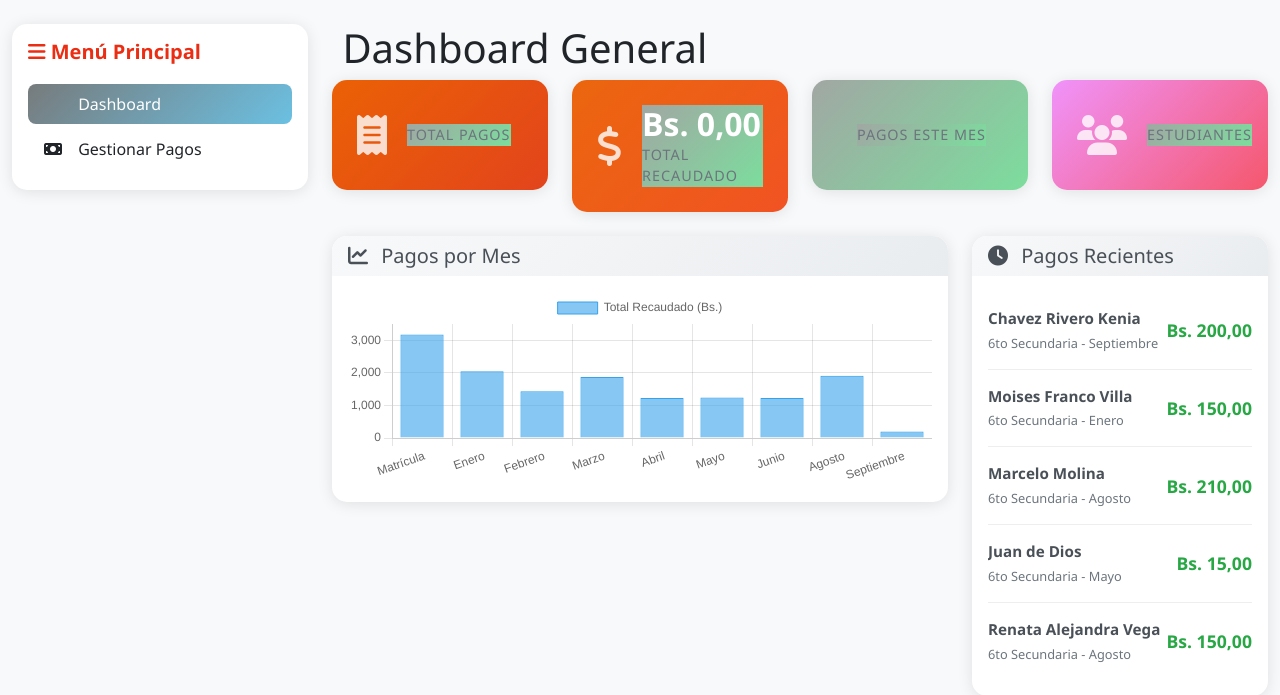
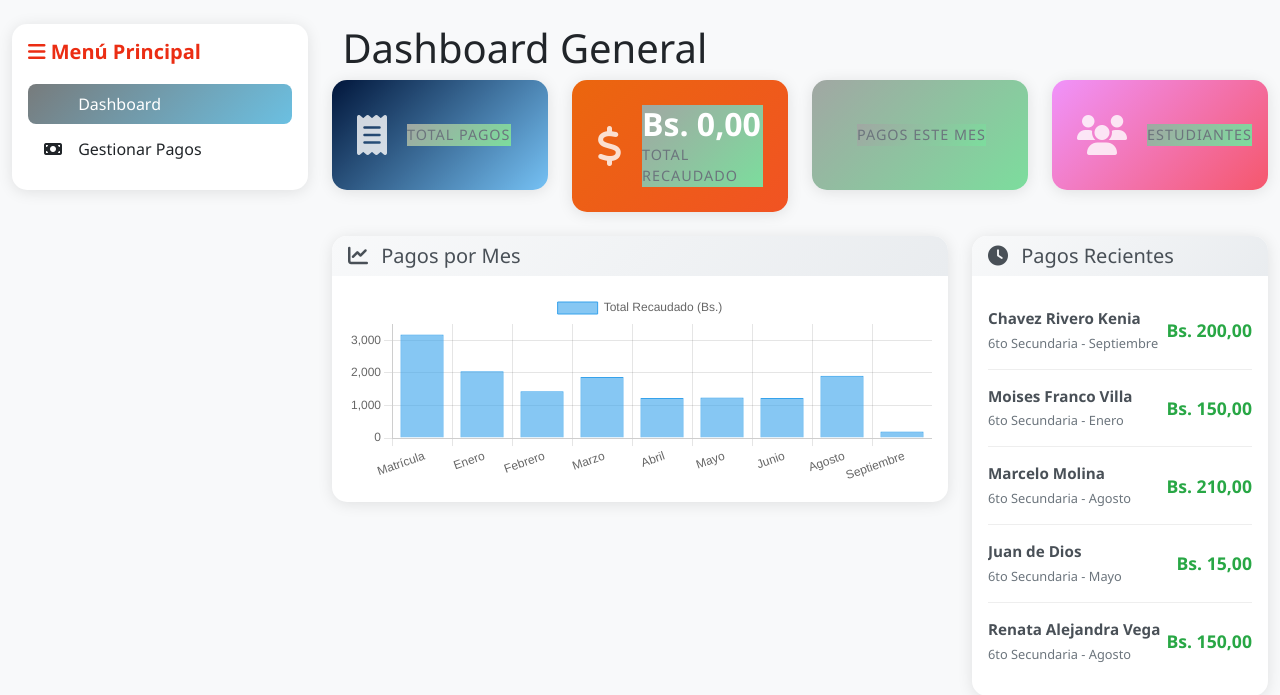
Before and after one commit to keniakr028-ui/proyectopagos, a PHP site: page /dashboard.php in a window 1280 px wide. Shown: the part 57-752 px from the top of the page. Run offline with PHP 8.4, Linux system fonts and the light colour scheme; a user stored in the database is signed in; data comes from the database, SQL or seed files in the repository.

Commit message:
commit background: linear-gradient(135deg, #01163b 0%, #76c2f5 100%);

```diff
--- a/assets/css/style.css
+++ b/assets/css/style.css
@@ -172,7 +172,7 @@ body {
 }
 
 .stat-primary {
-    background: linear-gradient(135deg, #eb6105 0%, #e2441c 100%);
+    background: linear-gradient(135deg, #01163b 0%, #76c2f5 100%);
     color: white;
 }
 
```
